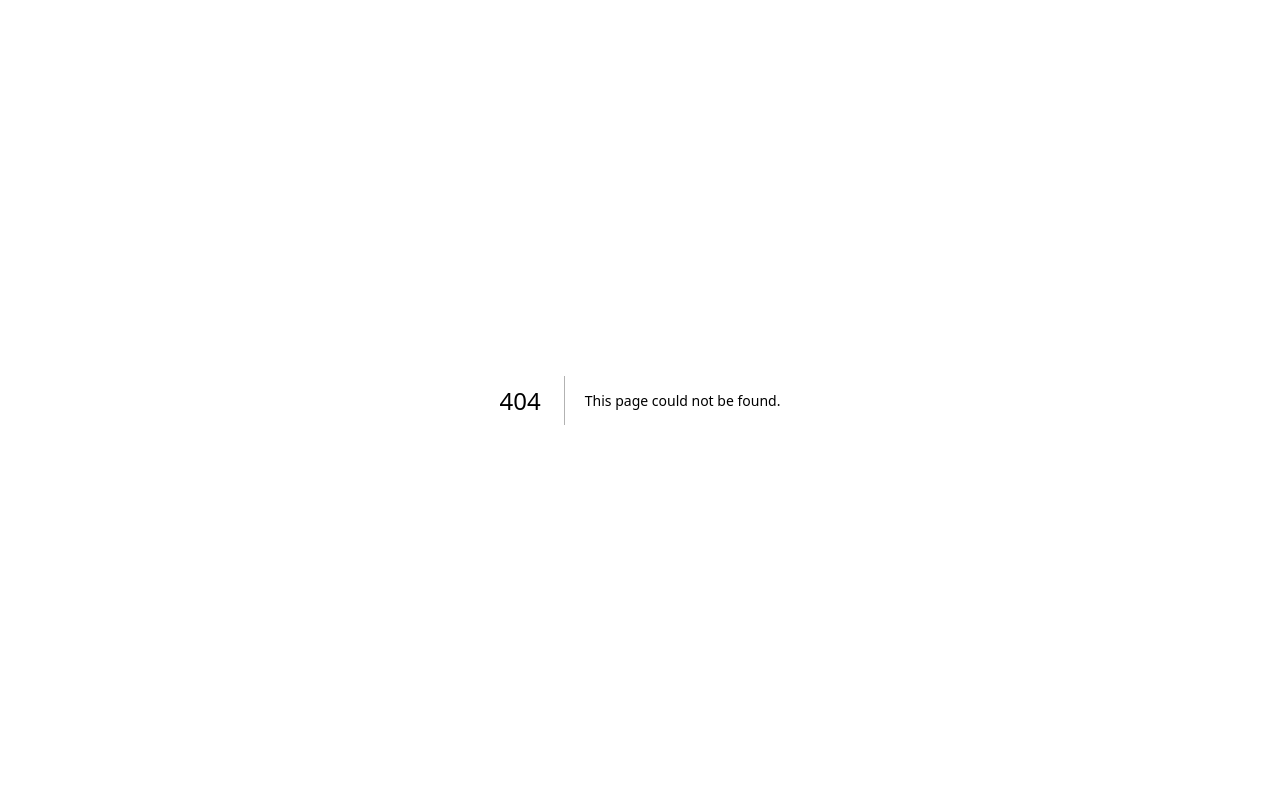
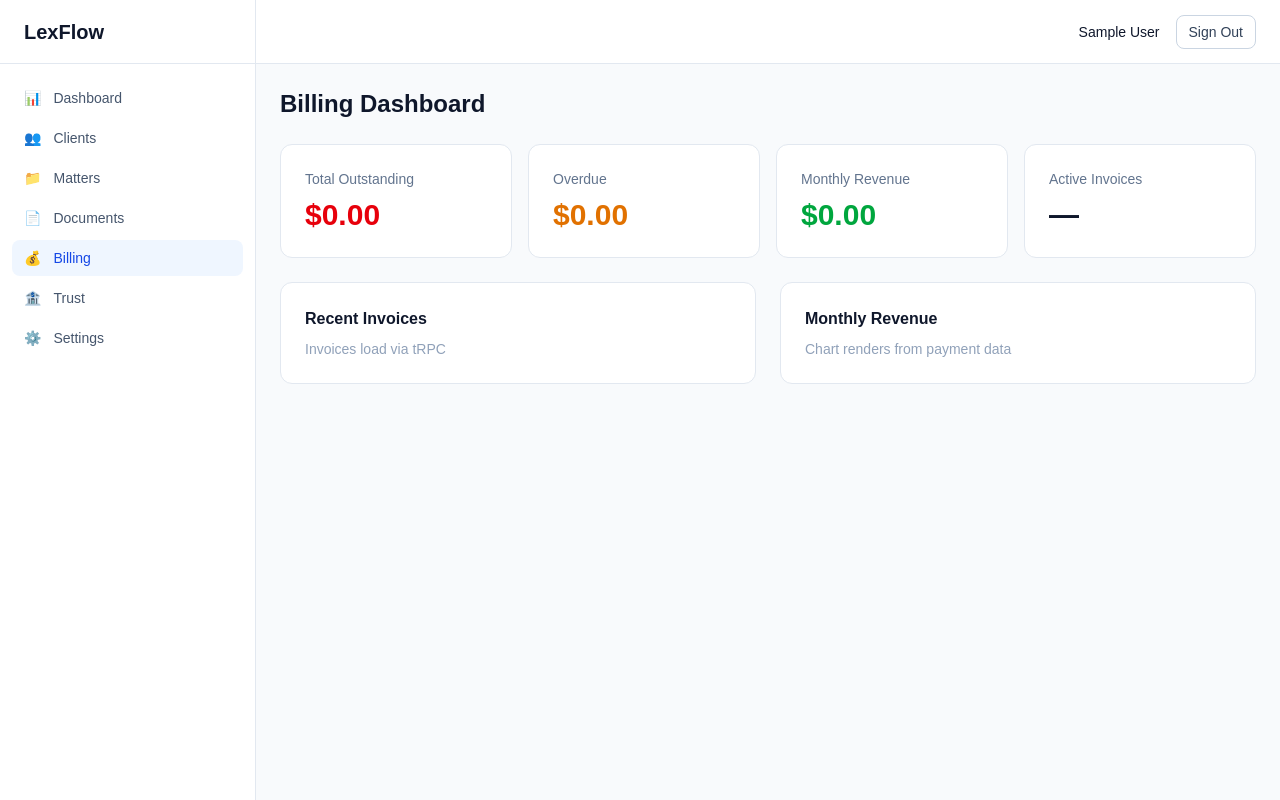
Before and after one commit to BigRigVibeCoder/lexflow-frontend, a Next.js app: page /billing in a window 1280 px wide. Before the commit this address had no page. Built offline with nearby package versions, Linux system fonts and the light colour scheme; no server answers; sample sign-in values are in the browser's storage.

Commit message:
feat(SPR-007): T-073 billing dashboard

```diff
--- /dev/null
+++ b/src/app/(dashboard)/billing/page.tsx
@@ -0,0 +1,23 @@
+"use client";
+
+function formatCents(cents: number): string {
+  return "$" + (cents / 100).toFixed(2);
+}
+
+export default function BillingDashboardPage() {
+  return (
+    <div data-testid="billing-dashboard-page">
+      <h1 className="text-2xl font-bold text-slate-900">Billing Dashboard</h1>
+      <div className="mt-6 grid grid-cols-4 gap-4">
+        <div className="rounded-xl border border-slate-200 bg-white p-6" data-testid="kpi-outstanding"><p className="text-sm font-medium text-slate-500">Total Outstanding</p><p className="mt-2 text-3xl font-bold text-red-600">{formatCents(0)}</p></div>
+        <div className="rounded-xl border border-slate-200 bg-white p-6" data-testid="kpi-overdue"><p className="text-sm font-medium text-slate-500">Overdue</p><p className="mt-2 text-3xl font-bold text-amber-600">{formatCents(0)}</p></div>
+        <div className="rounded-xl border border-slate-200 bg-white p-6" data-testid="kpi-monthly-revenue"><p className="text-sm font-medium text-slate-500">Monthly Revenue</p><p className="mt-2 text-3xl font-bold text-green-600">{formatCents(0)}</p></div>
+        <div className="rounded-xl border border-slate-200 bg-white p-6" data-testid="kpi-invoices"><p className="text-sm font-medium text-slate-500">Active Invoices</p><p className="mt-2 text-3xl font-bold text-slate-900">&mdash;</p></div>
+      </div>
+      <div className="mt-6 grid grid-cols-2 gap-6">
+        <div className="rounded-xl border border-slate-200 bg-white p-6" data-testid="invoice-list"><h2 className="font-semibold text-slate-900">Recent Invoices</h2><p className="mt-2 text-sm text-slate-400">Invoices load via tRPC</p></div>
+        <div className="rounded-xl border border-slate-200 bg-white p-6" data-testid="revenue-chart"><h2 className="font-semibold text-slate-900">Monthly Revenue</h2><p className="mt-2 text-sm text-slate-400">Chart renders from payment data</p></div>
+      </div>
+    </div>
+  );
+}
```
Also changed, not shown: 1 other file (tests, documents, lock files or other folders).
